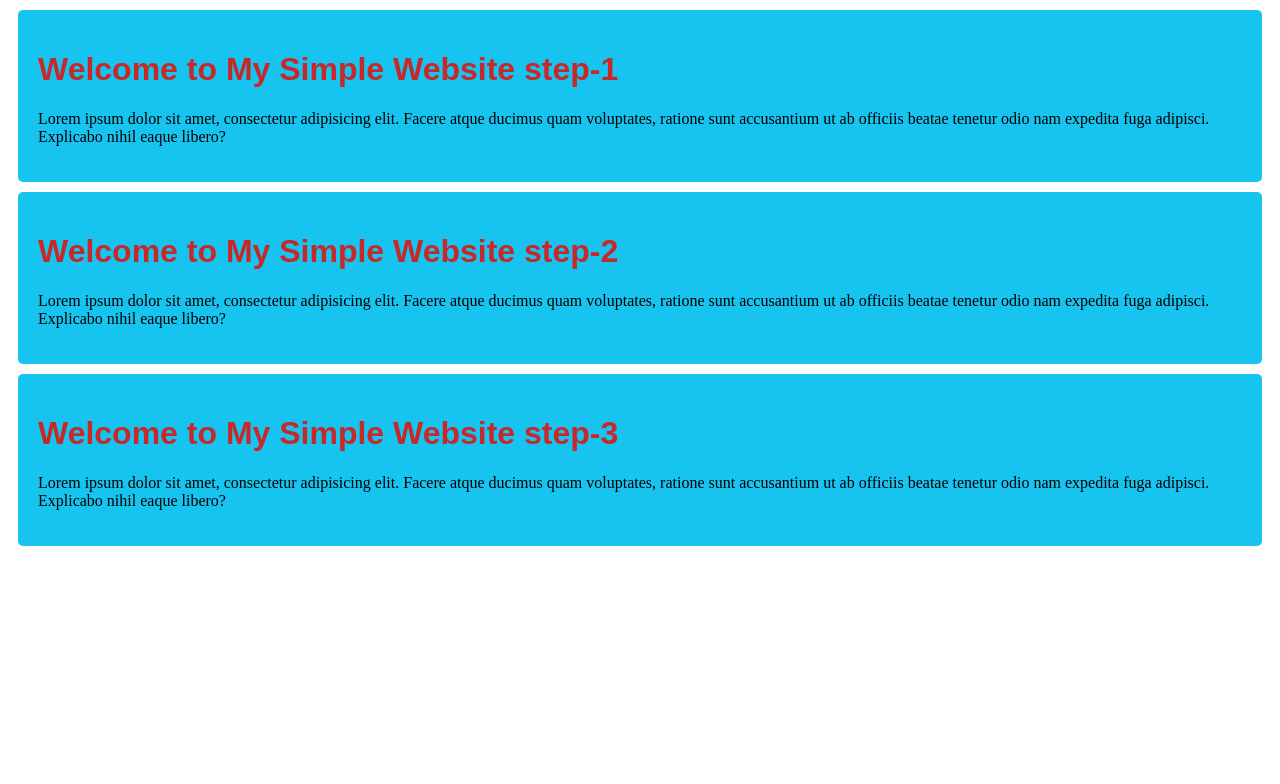
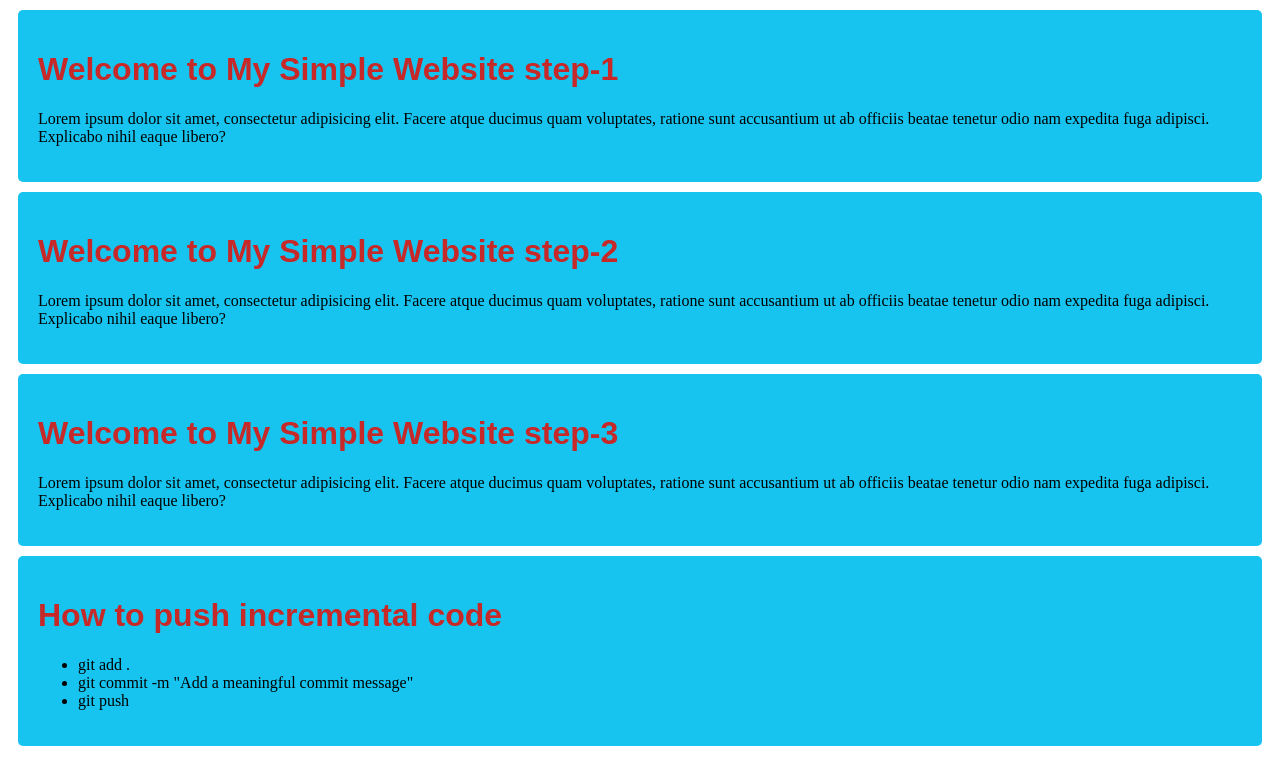
Before and after one commit to Noman3323/my-simple-website, a plain HTML site: page index.html in a window 1280 px wide. Drawn offline with Linux system fonts and the light colour scheme.

Commit message:
Added first blog 3rd step

```diff
--- a/index.html
+++ b/index.html
@@ -31,5 +31,14 @@
         tenetur odio nam expedita fuga adipisci. Explicabo nihil eaque libero?
       </p>
     </div>
+
+    <div>
+      <h1>How to push incremental code</h1>
+      <ul>
+        <li>git add .</li>
+        <li>git commit -m "Add a meaningful commit message"</li>
+        <li>git push</li>
+      </ul>
+    </div>
   </body>
 </html>
```
